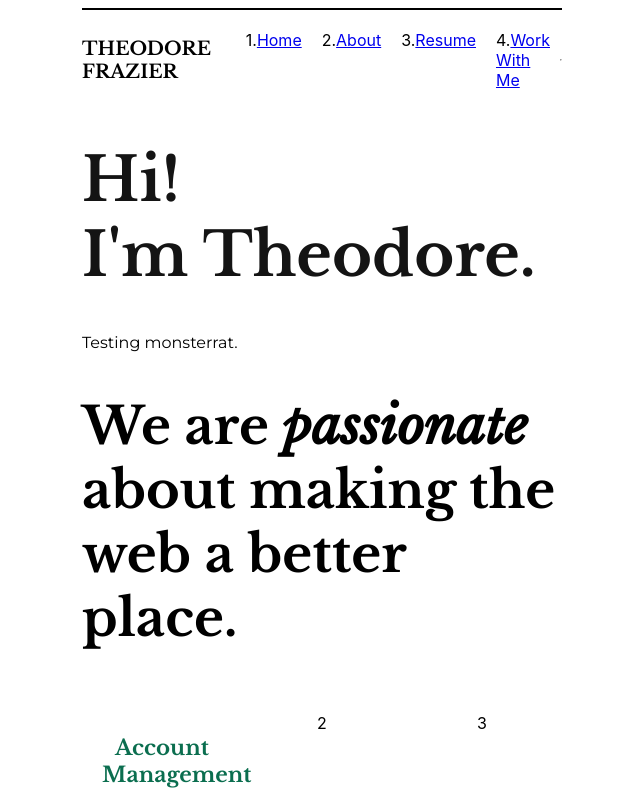
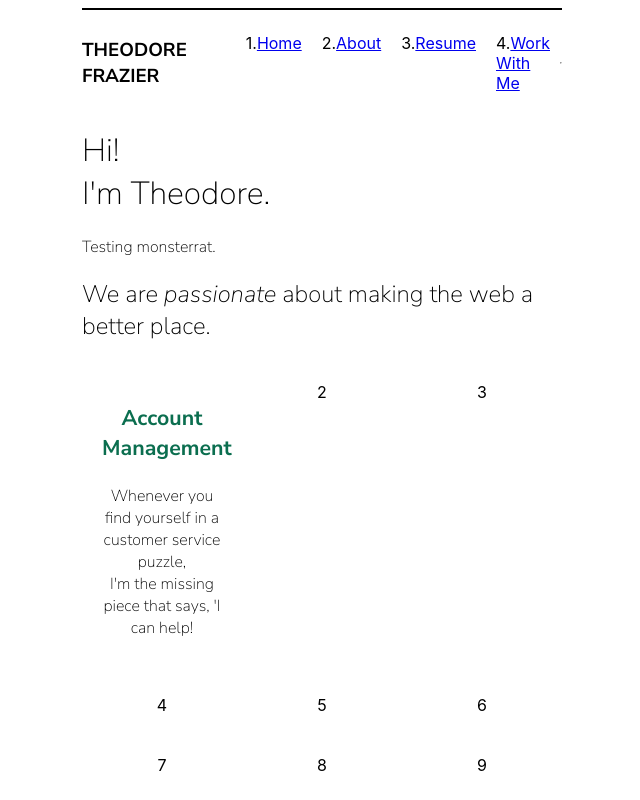
Before and after one commit to TheodoreBFrazier/resume, a React (Create React App) app in the folder frontend/: page / in a window 1280 px wide. Shown: the top 800 px of the page, without its empty margins (318-958 px from the left). Built offline with nearby package versions, Linux system fonts and the light colour scheme.

Commit message:
styling resume cards

```diff
--- a/frontend/package.json
+++ b/frontend/package.json
@@ -13,13 +13,13 @@
     "react": "^18.2.0",
     "react-dom": "^18.2.0",
     "react-router-dom": "^6.22.1",
-    "react-scripts": "^3.0.1",
+    "react-scripts": "^5.0.1",
     "styled-components": "^6.1.8",
     "web-vitals": "^2.1.4"
   },
   "scripts": {
-    "start": "react-scripts start",
-    "build": "react-scripts build",
+    "start": "react-scripts start --openssl-legacy-provider",
+    "build": "set NODE_OPTIONS=--openssl-legacy-provider && react-scripts build",
     "test": "react-scripts test",
     "eject": "react-scripts eject"
   },
--- a/frontend/public/index.html
+++ b/frontend/public/index.html
@@ -1,18 +1,15 @@
 <!DOCTYPE html>
 <html lang="en">
+
 <head>
   <style>
-      @import url('https://fonts.googleapis.com/css2?family=Libre+Baskerville:ital,wght@0,400;0,700;1,400&display=swap');
-      @import url('https://fonts.googleapis.com/css2?family=Montserrat:ital,wght@0,100..900;1,100..900&display=swap')
+    @import url('https://fonts.googleapis.com/css2?family=Nunito+Sans:ital,opsz,wght@0,6..12,200..1000;1,6..12,200..1000&display=swap')
   </style>
   <meta charset="utf-8" />
   <link rel="icon" href="%PUBLIC_URL%/favicon.ico" />
   <meta name="viewport" content="width=device-width, initial-scale=1" />
   <meta name="theme-color" content="#000000" />
-    <meta
-      name="description"
-      content="Web site created using create-react-app"
-    />
+  <meta name="description" content="Web site created using create-react-app" />
   <link rel="apple-touch-icon" href="%PUBLIC_URL%/logo192.png" />
   <!--
       manifest.json provides metadata used when your web app is installed on a
@@ -30,6 +27,7 @@
     -->
   <title>React App</title>
 </head>
+
 <body>
   <noscript>You need to enable JavaScript to run this app.</noscript>
   <div id="root"></div>
@@ -44,4 +42,5 @@
       To create a production bundle, use `npm run build` or `yarn build`.
     -->
 </body>
+
 </html>
--- a/frontend/src/App.css
+++ b/frontend/src/App.css
@@ -1,62 +1,71 @@
-.libre-baskerville-regular {
-    font-family: "Libre Baskerville", serif;
-    font-weight: 400;
-    font-style: normal;
-}
-
-.libre-baskerville-bold {
-    font-family: "Libre Baskerville", serif;
-    font-weight: 700;
-    font-style: normal;
-}
-
-.libre-baskerville-regular-italic {
-    font-family: "Libre Baskerville", serif;
-    font-weight: 400;
-    font-style: italic;
-}
-
-
-.montserrat {
-    font-family: "Montserrat", sans-serif;
-    font-optical-sizing: auto;
-    font-weight: 400;
-    font-style: normal;
-}
-
-
-
-
-
 
 
 h1 {
-    font-family: "Libre Baskerville", serif;
-    font-size: 3.8em;
-    color: #141414;
+    font-family: "Nunito Sans", sans-serif;
+    font-optical-sizing: auto;
+    font-weight: 200;
+    font-style: normal;
+    font-variation-settings:
+      "wdth" 100,
+      "YTLC" 500;
 }
 
 h2 {
-    font-family: "Libre Baskerville", serif;
-    font-size: 3.2em;
+    font-family: "Nunito Sans", sans-serif;
+    font-optical-sizing: auto;
+    font-weight: 200;
+    font-style: normal;
+    font-variation-settings:
+      "wdth" 100,
+      "YTLC" 500;
 }
 
 h3 {
-    font-family: "Libre Baskerville", serif;
+    font-family: "Nunito Sans", sans-serif;
+    font-optical-sizing: auto;
+    font-weight: 700;
+    font-style: normal;
+    font-variation-settings:
+      "wdth" 100,
+      "YTLC" 500;
 }
 
 h4 {
-    font-family: "Libre Baskerville", serif;
+    font-family: "Nunito Sans", sans-serif;
+    font-optical-sizing: auto;
+    font-weight: 200;
+    font-style: normal;
+    font-variation-settings:
+      "wdth" 100,
+      "YTLC" 500;
 }
 
 h5 {
-    font-family: "Libre Baskerville", serif;
+    font-family: "Nunito Sans", sans-serif;
+    font-optical-sizing: auto;
+    font-weight: 200;
+    font-style: normal;
+    font-variation-settings:
+      "wdth" 100,
+      "YTLC" 500;
 }
 
 h6 {
-    font-family: "Libre Baskerville", serif;
+    font-family: "Nunito Sans", sans-serif;
+    font-optical-sizing: auto;
+    font-weight: 200;
+    font-style: normal;
+    font-variation-settings:
+      "wdth" 100,
+      "YTLC" 500;
 }
 
 p {
-    font-family: "montserrat", sans-serif;
+    font-family: "Nunito Sans", sans-serif;
+    font-optical-sizing: auto;
+    font-weight: 200;
+    font-style: normal;
+    font-variation-settings:
+      "wdth" 100,
+      "YTLC" 500;
 }
--- a/frontend/src/pages/resume.js
+++ b/frontend/src/pages/resume.js
@@ -1,5 +1,9 @@
 import React, { useState, useEffect } from "react";
 import axios from "axios";
+
+import Card from '@mui/material/Card';
+import CardContent from '@mui/material/CardContent';
+
 
 const API = process.env.REACT_APP_API_URL;
 
@@ -63,14 +67,28 @@ function Resume() {
                 </ul>
             </div>
             <div className="right-column">
+
                 {resumeData.map((position) => (
-                    <div key={position.job_id}>
-                        {position.job_title}
-                    </div>
+                    <Card key={position.job_id} variant="outlined">
+                        <CardContent>
+                            <div>
+                                <h3> {position.company_name} </h3>
+                                <h4> {position.job_title}, {position.start_year} - {position.end_year} </h4>
+                                <h4> {position.company_overview} </h4>
+                                <ul>
+                                    <li>  {position.bullet_point_one} </li>
+                                    <li> {position.bullet_point_two} </li>
+                                    <li>  {position.bullet_point_three} </li>
+                                    <li> {position.bullet_point_four} </li>
+                                </ul>
+                                <p>Skills used:</p>
+                            </div>
+                        </CardContent>
+                    </Card>
                 ))}
             </div>
-        </div>
+        </div >
     );
-}
+};
 
 export default Resume;
```
Also changed, not shown: frontend/src/components/resume/resume.js (deleted, +0 -40 lines), 1 other file (tests, documents, lock files or other folders). Lines whose indentation alone changed are shown as unchanged.
